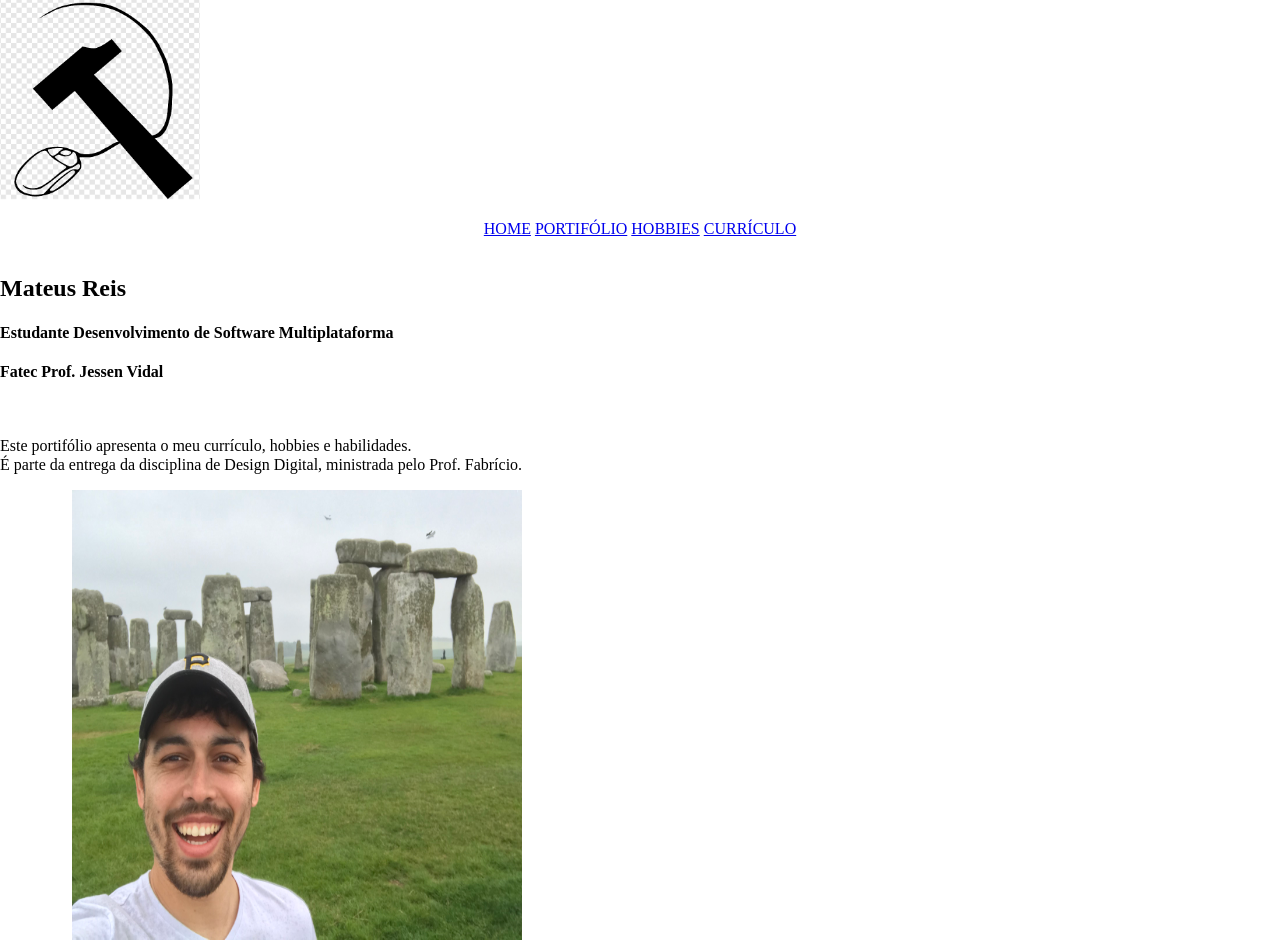
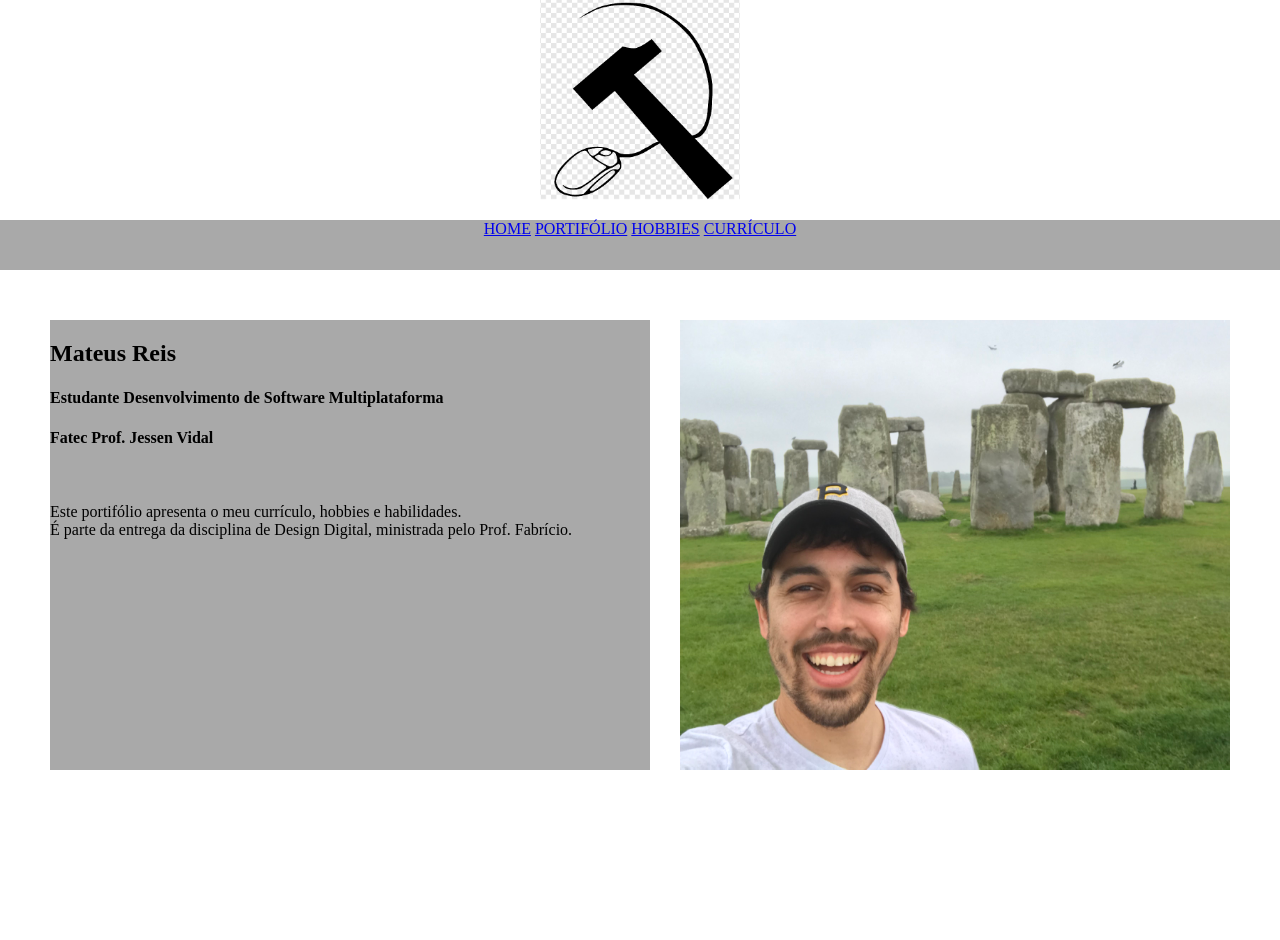
Before and after one commit to mhlreis/Portifolio, a Flask app: page / in a window 1280 px wide. After the commit the page ends 770 px from the top, so only its background shows below. Run offline with Flask 3, Linux system fonts and the light colour scheme.

Commit message:
Inclusão de código HTML 'Home' e 'Portifolio'.

```diff
--- a/src/static/css/style.css
+++ b/src/static/css/style.css
@@ -1,22 +1,61 @@
 div.image_top{
-    resize: block;
-    margin-right: auto;
-    margin-left: auto;
+    text-align: center;
+}
+
+div.menu{
+    color: white;
+    text-align: justify-all;
+    background-color: darkgrey;
+    height: 50px;
+
+}
+
+div.dados_home{
+    display: block;
+    position: fixed;
+    text-align: justify;
+    margin-left: 50px;
+    margin-top: 50px;
+    width: 600px;
+    height: 450px;
+    background-color: darkgrey;
+
+
+}
+
+div.pedra{
+    float: right;
+    margin-right: 50px;
+    margin-top: 50px;
+    border-radius: 25px;
 
 }
 
 div.corpo{
     padding: 0;
     margin: 0 auto;
-    width: 1000px;
+}
+div.galeria{
+    background-color: darkgrey;
+    height: 600px;
+    width: 1920px;
+    margin: 10px;
+    border-radius: 15px;
+
+}
+div.galeria-img{
+    border-radius: 25px;
+    border: 1px solid black;
+    border-radius: 25px;
+    width: 100%;
+    height: auto;
 }
 
-div.foto_home{
-    display: inline-block;
-    margin: auto;
+div.legeda{
+    padding: 15px;
+    text-align: center;
 }
 
-div.dados_home{
-    display: inline-block;
-    align-content: end;
+div.galeria:hover{
+    border: 1px solid #777;
 }
--- a/src/templates/base.html
+++ b/src/templates/base.html
@@ -10,7 +10,7 @@
 
 <div class="image_top">
     <img height="200" width="200" src="../static/img/MarteloMouse.png">
-</div>
+
 
 <div class="menu">
     <p style="text-align: center">
@@ -20,7 +20,7 @@
         <a href="curriculo.html" target="_self">CURRÍCULO</a>
     </p>
 </div>
-
+</div>
 {% block conteudo %}
 
 {% endblock %}
--- a/src/templates/home.html
+++ b/src/templates/home.html
@@ -1,7 +1,9 @@
 {% extends "base.html" %}
 
 {% block conteudo %}
-
+<div class="pedra">
+    <img height="450px" width="550px" src="../static/img/EU.JPG">
+</div>
 <div class="dados_home">
     <h2>Mateus Reis</h2>
     <h4>Estudante Desenvolvimento de Software Multiplataforma</h4>
@@ -9,8 +11,6 @@
     <p class="quebra"><br></p>
     <p>Este portifólio apresenta o meu currículo, hobbies e habilidades.<br>É parte da entrega da disciplina de Design
     Digital, ministrada pelo Prof. Fabrício.</p>
-
-    <img align="right" height="450" width="450" src="../static/img/EU.JPG" >
 </div>
 
 
```
Also changed, not shown: src/templates/curriculo.html (+7 -9 lines), src/templates/hobbies.html (+25 -9 lines), src/templates/portifolio.html (+17 -9 lines), src/static/img/API.png (added), src/static/img/GITHUB.png (added), src/static/img/portifolio.png (added), 1 other file.
